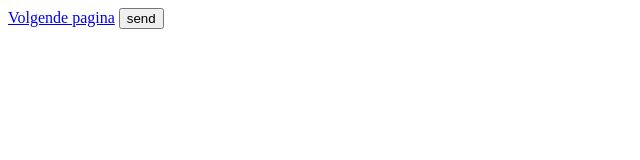
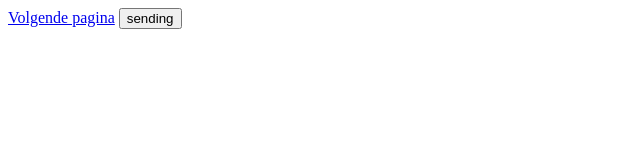
Before and after one commit to shannonpieternella/push, a website: page public/index.html in a window 1280 px wide. Shown: the full height of the page, 0-640 px from the left. Drawn offline with Linux system fonts and the light colour scheme; files whose address does not match are found by name.

Commit message:
Update index.html

```diff
--- a/public/index.html
+++ b/public/index.html
@@ -13,7 +13,7 @@
     <a href="all.html">Volgende pagina</a>
 
 
-    <button onclick="subscribe()">send</button>
+    <button onclick="subscribe()">sending</button>
     <script src="client.js"></script>
 </body>
 </html>
```
